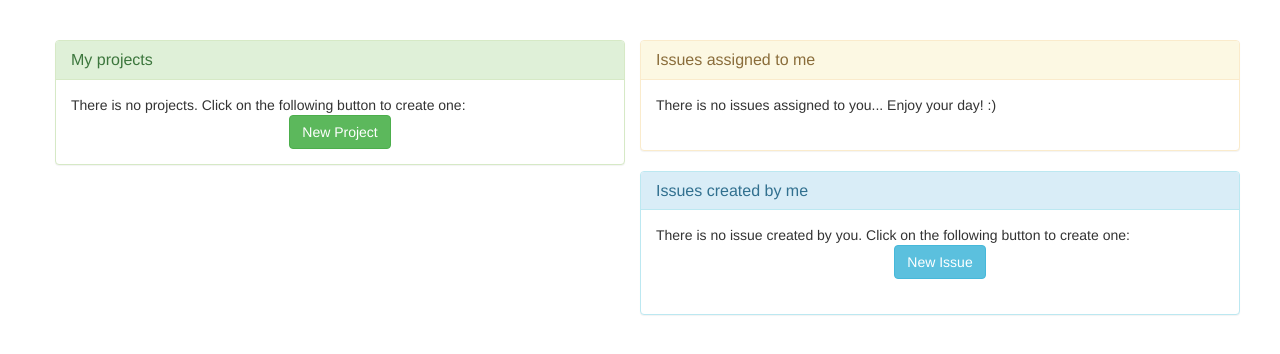
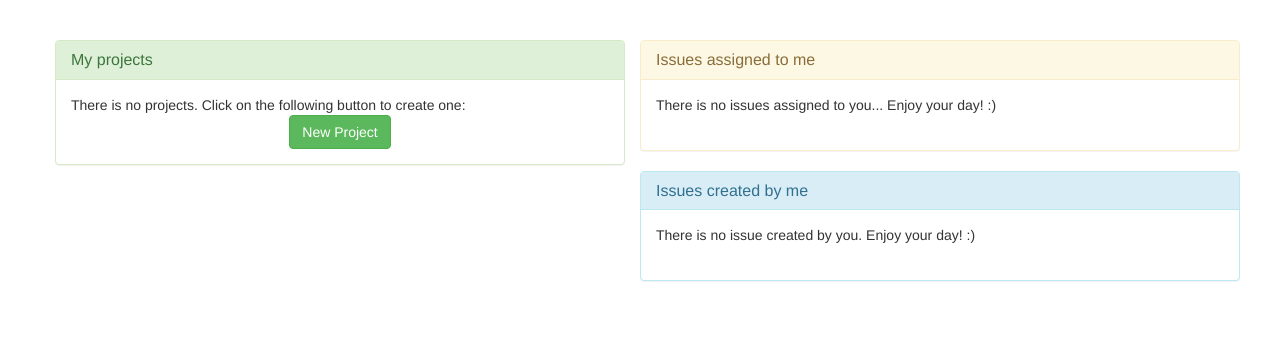
Before and after one commit to ftn-tim2/uks-project, a Django app: page / in a window 1280 px wide. Shown: the part 52-406 px from the top of the page. Run offline with Django 3.2, Linux system fonts and the light colour scheme; the visitor is signed in with stand-in values (Sample User, id 1); data that the repository does not hold is empty; some libraries are stand-ins or nearby versions.

Commit message:
Deleting button New issue on index page.

```diff
--- a/src/uks/templates/index.html
+++ b/src/uks/templates/index.html
@@ -90,12 +90,7 @@
                 <div class="panel-body">
                     <div class="list-group">
                         {% if issues_create_by_me|length == 0 %}
-                        There is no issue created by you. Click on the following button to create one:
-                        <a href="/uks/issue_create" style="text-decoration:none !important;">
-                            <button type="button" class="btn btn-info center-block">
-                                New Issue
-                            </button>
-                        </a>
+                        There is no issue created by you. Enjoy your day! :)
                         {% else %}
                         {% for issue in issues_create_by_me %}
                         <a href="/uks/issue_view/{{issue.id}}" class="list-group-item active">
```
